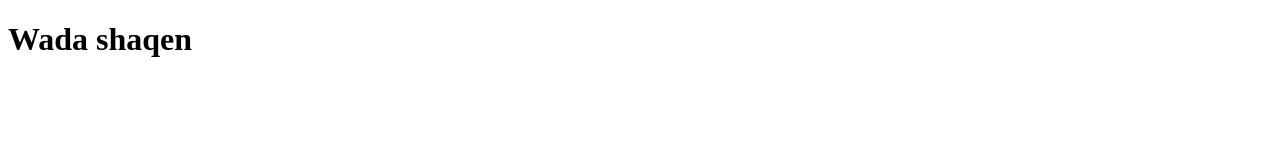
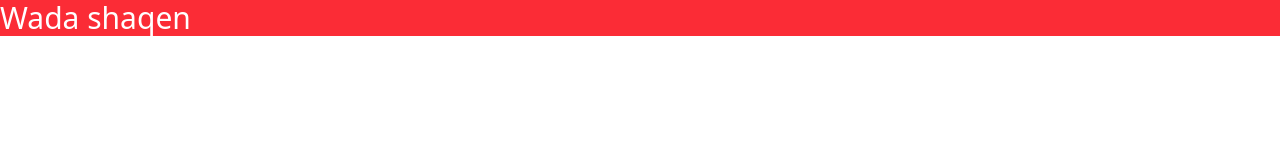
Before and after one commit to eng-hakimi12/Tusale-, a plain HTML site: page index.html in a window 1280 px wide. Drawn offline with nearby package versions, Linux system fonts and the light colour scheme.

Commit message:
Tailwind-css kuso Daray

```diff
--- a/index.html
+++ b/index.html
@@ -4,8 +4,10 @@
     <meta charset="UTF-8">
     <meta name="viewport" content="width=device-width, initial-scale=1.0">
     <title>Document</title>
+    <script src="https://cdn.jsdelivr.net/npm/@tailwindcss/browser@4"></script>
+
 </head>
 <body>
-    <h1>Wada shaqen</h1>
+    <h1 class="text-3xl bg-red-500 text-white">Wada shaqen</h1>
 </body>
 </html>
```
